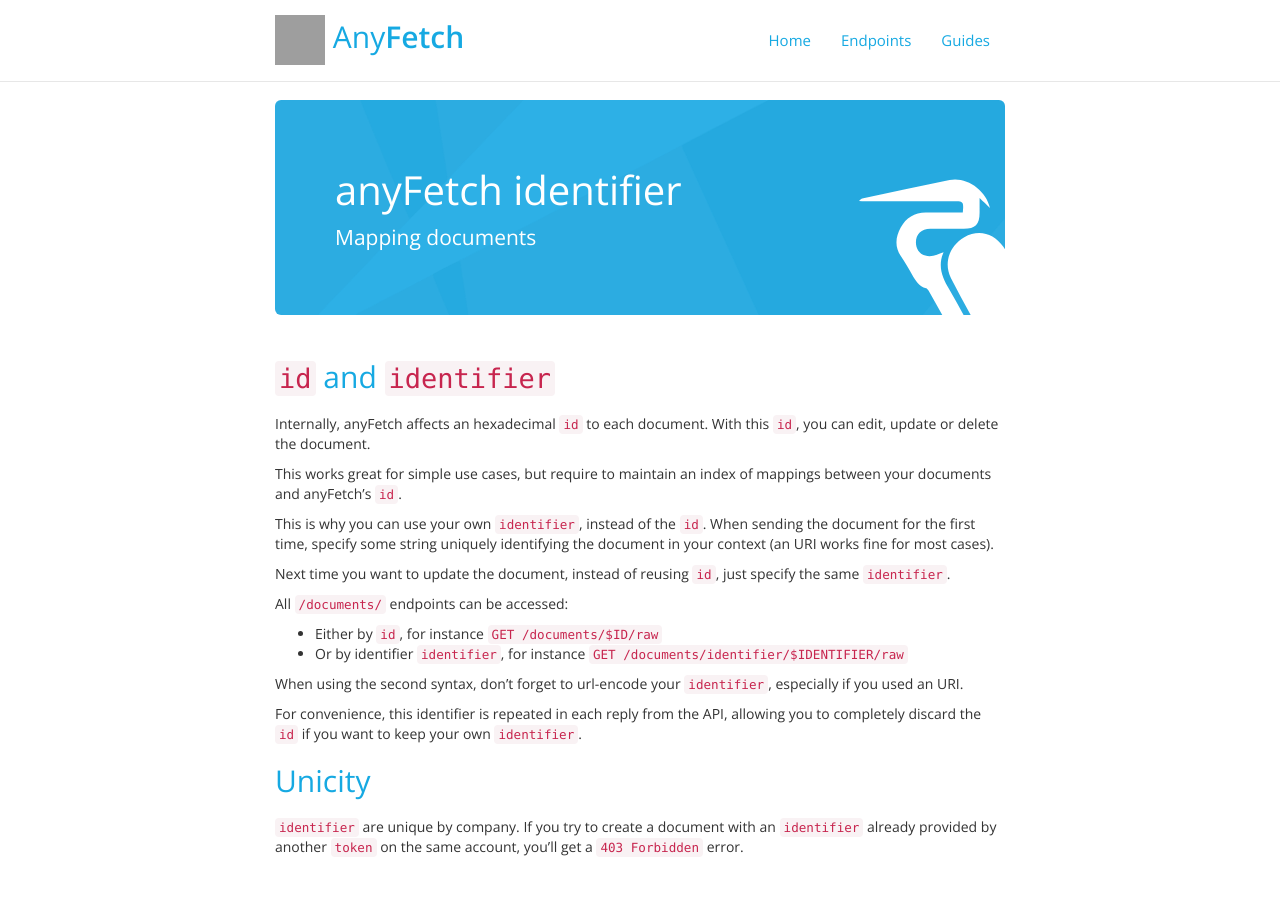
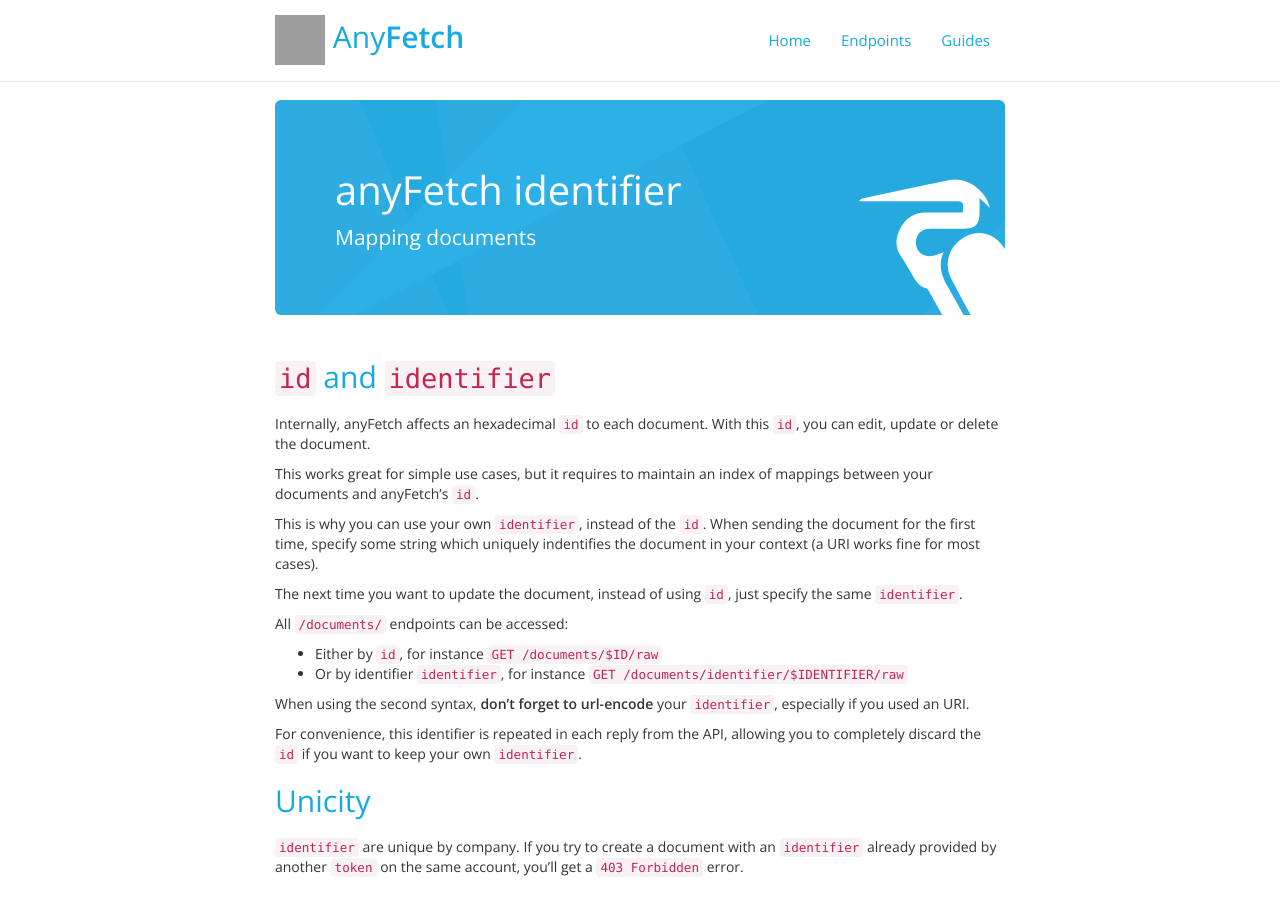
Before and after one commit to AnyFetch/developers.anyfetch.com, a Jekyll site: the page built from guides/concepts/identifier.md, in a window 1280 px wide and 900 px high. Built offline with Jekyll 4.4.1, drawn with Linux system fonts in a browser that asks for light colours; nearby versions of some CDN libraries; Markdown is read by kramdown in place of the engine named in the settings; grey boxes are pictures that could not be loaded.

Commit message:
Update identifier.md

```diff
--- a/guides/concepts/identifier.md
+++ b/guides/concepts/identifier.md
@@ -7,18 +7,18 @@
 ## `id` and `identifier`
 Internally, anyFetch affects an hexadecimal `id` to each document. With this `id`, you can edit, update or delete the document.
 
-This works great for simple use cases, but require to maintain an index of mappings between your documents and anyFetch's `id`.
+This works great for simple use cases, but it requires to maintain an index of mappings between your documents and anyFetch's `id`.
 
-This is why you can use your own `identifier`, instead of the `id`. When sending the document for the first time, specify some string uniquely identifying the document in your context (an URI works fine for most cases).
+This is why you can use your own `identifier`, instead of the `id`. When sending the document for the first time, specify some string which uniquely indentifies the document in your context (a URI works fine for most cases).
 
-Next time you want to update the document, instead of reusing `id`, just specify the same `identifier`.
+The next time you want to update the document, instead of using `id`, just specify the same `identifier`.
 
 All `/documents/` endpoints can be accessed:
 
 * Either by `id`, for instance `GET /documents/$ID/raw`
 * Or by identifier `identifier`, for instance `GET /documents/identifier/$IDENTIFIER/raw`
 
-When using the second syntax, don't forget to url-encode your `identifier`, especially if you used an URI.
+When using the second syntax, **don't forget to url-encode** your `identifier`, especially if you used an URI.
 
 For convenience, this identifier is repeated in each reply from the API, allowing you to completely discard the `id` if you want to keep your own `identifier`.
 
```
